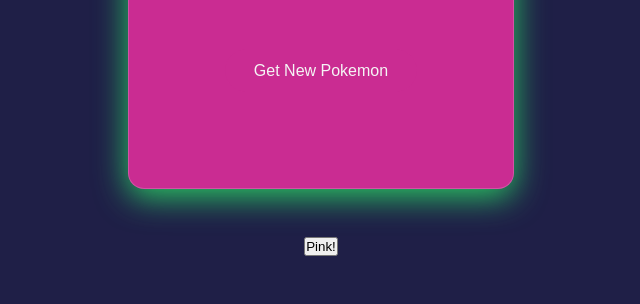
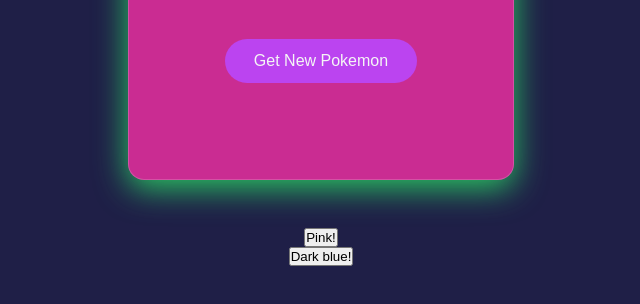
Before and after one commit to Babyoilrig/pokemon-api-call, a website: page index.html in a window 1280 px wide. Both pictures are taken after a click on the button "Pink!". Shown: the part 410-714 px from the top of the page, without its empty margins (319-959 px from the left). Drawn offline with Linux system fonts and the light colour scheme; no server answers.

Commit message:
Added code to change colour scheme to dark blue

```diff
--- a/index.html
+++ b/index.html
@@ -30,6 +30,7 @@
                 </div>
         </div>
         <button class="pink-button">Pink!</button>
+        <button class="dark-blue">Dark blue!</button>
                 <!-- <div class="blob"></div> -->
     </div>
 
--- a/main.js
+++ b/main.js
@@ -11,6 +11,7 @@
 const pinkButton = document.querySelector('.pink-button');
 const mainImageContainer = document.querySelector('.main-image-container');
 const card =  document.querySelector('.card');
+const darkBlueButton = document.querySelector('.dark-blue');
 
 // async function getPokemon() {
 //     console.log('I am get Pokemon and I have run!')
@@ -52,14 +53,24 @@
     }
 };
 
-function changeColour() {
-    console.log('I am the change colour function and I have run!');
+function changeColourPink() {
+    console.log('I am the change colour pink function and I have run!');
     mainImageContainer.style.backgroundColor = "#2bca63";
     card.style.backgroundColor = "#ca2c92";
+    button.style.backgroundColor = "	#bb44f0";
 }
+
+function changeColourDarkBlue() {
+  console.log('I am the change colour dark blue function and I have run!');
+  mainImageContainer.style.backgroundColor = "#ca2c92";
+  card.style.backgroundColor = "rgba( 255, 255, 255, 0.15 )";
+  button.style.backgroundColor = "#ca2c92";
+}
+
 
 const pokemon = getPokemon();
 
 
 button.addEventListener('click', getPokemon);
-pinkButton.addEventListener('click', changeColour);
+pinkButton.addEventListener('click', changeColourPink);
+darkBlueButton.addEventListener('click', changeColourDarkBlue)
```
